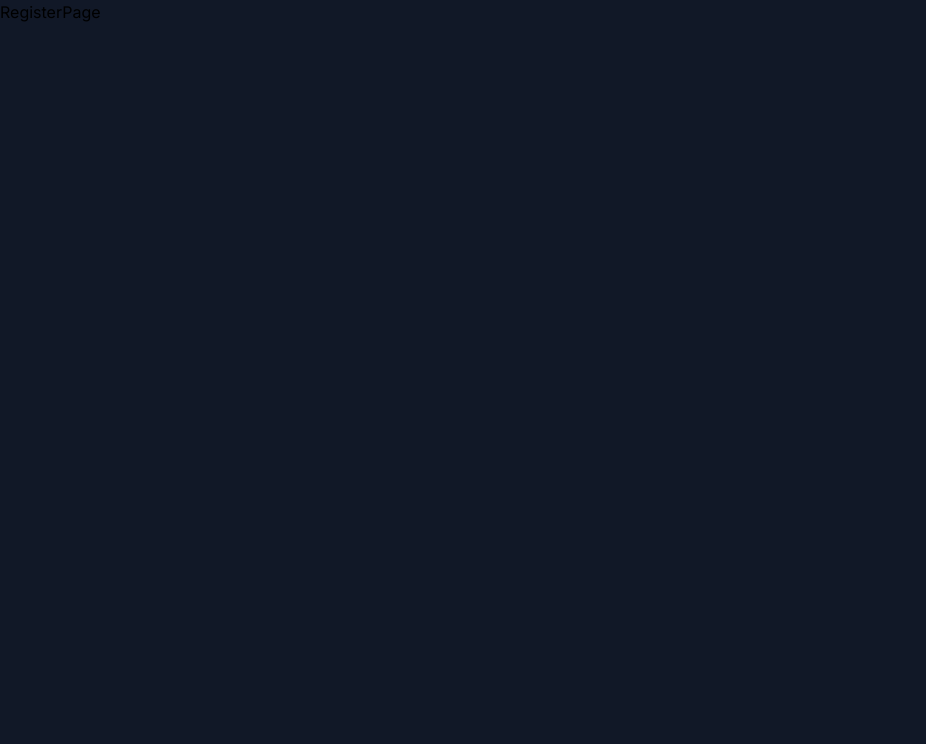
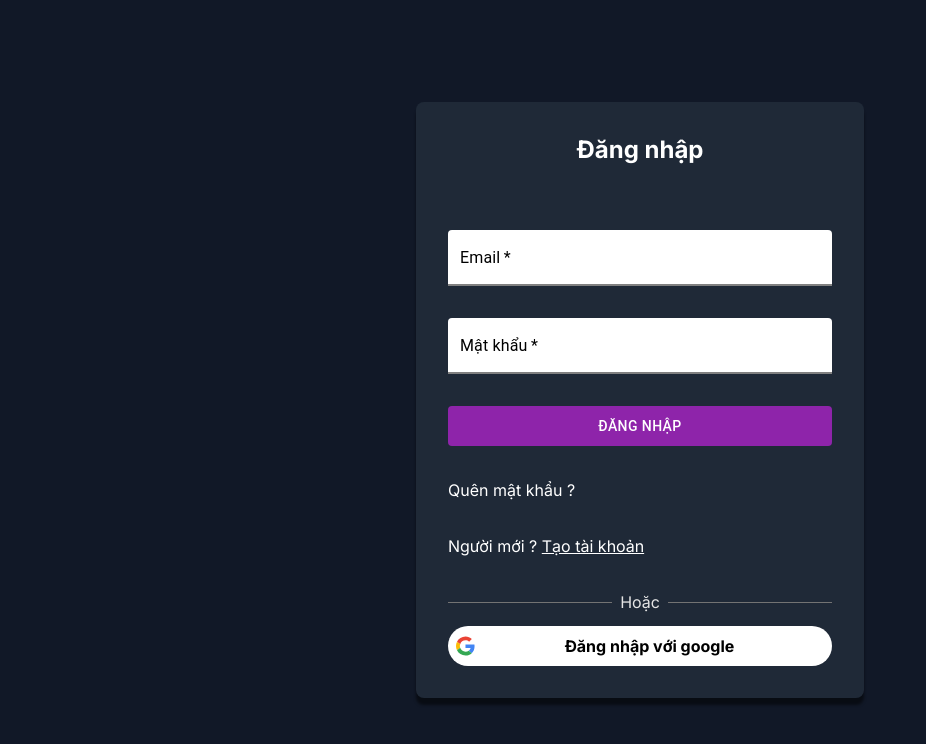
Before and after one commit to MyNameIsKry/NoName-Forum, a Next.js app in the folder client/: page /register in a window 1280 px wide. Shown: the top 744 px of the page, without its empty margins (0-926 px from the left). Built offline with nearby package versions, Linux system fonts and the light colour scheme; no server answers.

Commit message:
rebuild UI with MUI and hanlde error when login

```diff
--- a/client/package.json
+++ b/client/package.json
@@ -9,11 +9,14 @@
     "lint": "next lint"
   },
   "dependencies": {
+    "@emotion/react": "^11.13.3",
+    "@emotion/styled": "^11.13.0",
     "@fortawesome/fontawesome-svg-core": "^6.5.2",
     "@fortawesome/free-brands-svg-icons": "^6.5.2",
     "@fortawesome/free-regular-svg-icons": "^6.5.2",
     "@fortawesome/free-solid-svg-icons": "^6.5.2",
     "@fortawesome/react-fontawesome": "^0.2.2",
+    "@mui/material": "^5.16.7",
     "axios": "^1.7.2",
     "next": "14.2.3",
     "react": "^18",
--- a/client/src/app/(auth)/login/page.tsx
+++ b/client/src/app/(auth)/login/page.tsx
@@ -1,53 +1,156 @@
 "use client"
 import { FormEvent, useState } from "react";
 import Link from "next/link";
+import axios from "axios";
+import { useRouter } from "next/navigation";
+import Button, { ButtonProps } from "@mui/material/Button"
+import { styled } from "@mui/material";
+import { purple } from "@mui/material/colors";
+import Box from '@mui/material/Box';
+import TextField from '@mui/material/TextField';
+
+interface ILogin {
+  email: string;
+  password: string;
+}
 
 const LoginPage = () => {
-  const [email, setEmail] = useState<string>('');
-  const [password, setPassword] = useState<string>('');
+  const [formData, setFormData] = useState<ILogin>(
+    {
+      email: "",
+      password: ""
+    }
+  );
+  const [errorMessage, setErrorMessage] = useState<string | null>(null);
+  const router = useRouter();
 
   const handleSubmit = async (e: FormEvent<HTMLFormElement>) => {
+    e.preventDefault();
+    try {
+      const res = await axios.post(`${process.env.NEXT_PUBLIC_API_URL}/auth/login`, formData, {
+        withCredentials: true,
+        validateStatus: (status) => true
+      })
 
+      if (res.data.status >= 400) {
+        setErrorMessage(res.data.error);
+        return;
+      }
+      else {
+        router.push("/");
+      }
+    } catch(err) {
+      setErrorMessage("Internal server error")
+    }
   };
+
+  const SignInButton = styled(Button)<ButtonProps>(({ theme }) => ({
+    color: theme.palette.getContrastText(purple[500]),
+    width: "100%",
+    height: "40px",
+    backgroundColor: purple[600],
+    '&:hover': {
+      backgroundColor: purple[700],
+    },
+  }));
 
   return (
     <div className="flex items-center justify-center min-h-screen">
-      <div className="w-full max-w-md p-8 space-y-8 bg-gray-800 rounded-lg shadow-primary-boxShadow mx-5">
-        <h2 className="text-2xl font-bold text-center text-white">Đăng nhập</h2>
-        <form onSubmit={handleSubmit} className="space-y-6">
-          <div>
-            <label htmlFor="email" className="block text-sm font-medium text-white">
-              Email
-            </label>
-            <input
+        <Box
+          component={"form"}
+          className="w-full max-w-md p-8 space-y-8 bg-gray-800 rounded-lg shadow-primary-boxShadow mx-5"
+          onSubmit={handleSubmit}
+        >
+            <h2 className="text-2xl font-bold text-center text-white">Đăng nhập</h2>
+            <p className="text-center text-red-600">{errorMessage}</p>
+            <TextField
+              label="Email"
               type="email"
-              id="email"
-              value={email}
-              onChange={(e) => setEmail(e.target.value)}
+              variant="filled"
+              fullWidth
               required
-              className="block w-full px-3 py-2 mt-1 border border-gray-300 rounded shadow-sm sm:text-sm"
+              margin="normal"
+              value={formData.email}
+              onChange={(e) => setFormData({ ...formData,  email: e.target.value})}
+              InputProps={{
+                style: {
+                  color: 'black',
+                  backgroundColor: 'white',
+                },
+              }}
+              InputLabelProps={{
+                style: {
+                  color: 'black',
+                },
+              }}
+              sx={{
+                '& .MuiFilledInput-root': {
+                  backgroundColor: 'white',
+                  '&:hover': {
+                    backgroundColor: 'white',
+                  },
+                  '&.Mui-focused': {
+                    backgroundColor: 'white',
+                  },
+                  '&:before': {
+                    borderBottomColor: 'gray',
+                    borderBottomWidth: '2px'
+                  },
+                  '&:after': {
+                    borderBottomColor: purple[600],
+                    borderBottomWidth: '4px'
+                  },
+                },
+                '& .MuiInputLabel-root': {
+                  color: 'black',
+                },
+              }}
             />
-          </div>
-          <div>
-            <label htmlFor="password" className="block text-sm font-medium text-white">
-              Password
-            </label>
-            <input
+            <TextField
+              label="Mật khẩu"
               type="password"
-              id="password"
-              value={password}
-              onChange={(e) => setPassword(e.target.value)}
+              variant="filled"
+              fullWidth
               required
-              className="block w-full px-3 py-2 mt-1 border border-gray-300 rounded shadow-sm sm:text-sm"
+              margin="normal"
+              value={formData.password}
+              onChange={(e) => setFormData({ ...formData,  password: e.target.value})}
+              InputProps={{
+                style: {
+                  color: 'black',
+                  backgroundColor: 'white',
+                },
+              }}
+              InputLabelProps={{
+                style: {
+                  color: 'black',
+                },
+              }}
+              sx={{
+                '& .MuiFilledInput-root': {
+                  backgroundColor: 'white',
+                  '&:hover': {
+                    backgroundColor: 'white',
+                  },
+                  '&.Mui-focused': {
+                    backgroundColor: 'white',
+                  },
+                  '&:before': {
+                    borderBottomColor: 'gray',
+                    borderBottomWidth: '2px'
+                  },
+                  '&:after': {
+                    borderBottomColor: purple[600],
+                    borderBottomWidth: '4px'
+                  },
+                },
+                '& .MuiInputLabel-root': {
+                  color: 'black',
+                },
+              }}
             />
-          </div>
-          <button
-            type="submit"
-            className="w-full px-4 py-2 text-white bg-purple-600 rounded hover:bg-opacity-90 focus:outline-none focus:ring-2 focus:ring-offset-2 focus:ring-[#ff8052]"
-          >
-            Đăng nhập
-          </button>
-          <p className="text-white">
+            <SignInButton type="submit" >Đăng nhập</SignInButton>
+            <p className="text-white">
             Quên mật khẩu ?
           </p>
           <p className="text-white">
@@ -58,14 +161,13 @@ const LoginPage = () => {
             <span className="mx-2 text-neutral-200">Hoặc</span>
             <hr className="h-px bg-neutral-500 border-none m-0 w-1/2"/>
           </div>
-          <Link href="http://localhost:3300/oauth2/google">
+          <Link href={`${process.env.NEXT_PUBLIC_API_URL}/oauth2/google`}>
             <div className="w-full h-fit bg-white relative p-2 rounded-3xl flex items-center mt-3">
               <svg version="1.1" xmlns="http://www.w3.org/2000/svg" viewBox="0 0 48 48" className="LgbsSe-Bz112c size-5"><g><path fill="#EA4335" d="M24 9.5c3.54 0 6.71 1.22 9.21 3.6l6.85-6.85C35.9 2.38 30.47 0 24 0 14.62 0 6.51 5.38 2.56 13.22l7.98 6.19C12.43 13.72 17.74 9.5 24 9.5z"></path><path fill="#4285F4" d="M46.98 24.55c0-1.57-.15-3.09-.38-4.55H24v9.02h12.94c-.58 2.96-2.26 5.48-4.78 7.18l7.73 6c4.51-4.18 7.09-10.36 7.09-17.65z"></path><path fill="#FBBC05" d="M10.53 28.59c-.48-1.45-.76-2.99-.76-4.59s.27-3.14.76-4.59l-7.98-6.19C.92 16.46 0 20.12 0 24c0 3.88.92 7.54 2.56 10.78l7.97-6.19z"></path><path fill="#34A853" d="M24 48c6.48 0 11.93-2.13 15.89-5.81l-7.73-6c-2.15 1.45-4.92 2.3-8.16 2.3-6.26 0-11.57-4.22-13.47-9.91l-7.98 6.19C6.51 42.62 14.62 48 24 48z"></path><path fill="none" d="M0 0h48v48H0z"></path></g></svg>
               <span className="font-bold text-md text-center w-full">Đăng nhập với google</span>
             </div>
           </Link>
-        </form>
-      </div>
+        </Box>
     </div>
   )
 }
--- a/client/src/app/(auth)/register/page.tsx
+++ b/client/src/app/(auth)/register/page.tsx
@@ -1,9 +1,176 @@
-import React from 'react'
+"use client"
+import { FormEvent, useState } from "react";
+import Link from "next/link";
+import axios from "axios";
+import { useRouter } from "next/navigation";
+import Button, { ButtonProps } from "@mui/material/Button"
+import { styled } from "@mui/material";
+import { purple } from "@mui/material/colors";
+import Box from '@mui/material/Box';
+import TextField from '@mui/material/TextField';
+
+interface ILogin {
+  email: string;
+  password: string;
+}
 
 const RegisterPage = () => {
+  const [formData, setFormData] = useState<ILogin>(
+    {
+      email: "",
+      password: ""
+    }
+  );
+  const [errorMessage, setErrorMessage] = useState<string | null>(null);
+  const router = useRouter();
+
+  const handleSubmit = async (e: FormEvent<HTMLFormElement>) => {
+    e.preventDefault();
+    try {
+      const res = await axios.post(`${process.env.NEXT_PUBLIC_API_URL}/auth/register`, formData, {
+        withCredentials: true,
+        validateStatus: (status) => true
+      })
+
+      if (res.data.status >= 400) {
+        setErrorMessage(res.data.error);
+        return;
+      }
+      else {
+        router.push("/");
+      }
+    } catch(err) {
+      setErrorMessage("Internal server error")
+    }
+  };
+
+  const SignInButton = styled(Button)<ButtonProps>(({ theme }) => ({
+    color: theme.palette.getContrastText(purple[500]),
+    width: "100%",
+    height: "40px",
+    backgroundColor: purple[600],
+    '&:hover': {
+      backgroundColor: purple[700],
+    },
+  }));
+
   return (
-    <div>RegisterPage</div>
+    <div className="flex items-center justify-center min-h-screen">
+        <Box
+          component={"form"}
+          className="w-full max-w-md p-8 space-y-8 bg-gray-800 rounded-lg shadow-primary-boxShadow mx-5"
+          onSubmit={handleSubmit}
+        >
+            <h2 className="text-2xl font-bold text-center text-white">Đăng nhập</h2>
+            <p className="text-center text-red-600">{errorMessage}</p>
+            <TextField
+              label="Email"
+              type="email"
+              variant="filled"
+              fullWidth
+              required
+              margin="normal"
+              value={formData.email}
+              onChange={(e) => setFormData({ ...formData,  email: e.target.value})}
+              InputProps={{
+                style: {
+                  color: 'black',
+                  backgroundColor: 'white',
+                },
+              }}
+              InputLabelProps={{
+                style: {
+                  color: 'black',
+                },
+              }}
+              sx={{
+                '& .MuiFilledInput-root': {
+                  backgroundColor: 'white',
+                  '&:hover': {
+                    backgroundColor: 'white',
+                  },
+                  '&.Mui-focused': {
+                    backgroundColor: 'white',
+                  },
+                  '&:before': {
+                    borderBottomColor: 'gray',
+                    borderBottomWidth: '2px'
+                  },
+                  '&:after': {
+                    borderBottomColor: purple[600],
+                    borderBottomWidth: '4px'
+                  },
+                },
+                '& .MuiInputLabel-root': {
+                  color: 'black',
+                },
+              }}
+            />
+            <TextField
+              label="Mật khẩu"
+              type="password"
+              variant="filled"
+              fullWidth
+              required
+              margin="normal"
+              value={formData.password}
+              onChange={(e) => setFormData({ ...formData,  password: e.target.value})}
+              InputProps={{
+                style: {
+                  color: 'black',
+                  backgroundColor: 'white',
+                },
+              }}
+              InputLabelProps={{
+                style: {
+                  color: 'black',
+                },
+              }}
+              sx={{
+                '& .MuiFilledInput-root': {
+                  backgroundColor: 'white',
+                  '&:hover': {
+                    backgroundColor: 'white',
+                  },
+                  '&.Mui-focused': {
+                    backgroundColor: 'white',
+                  },
+                  '&:before': {
+                    borderBottomColor: 'gray',
+                    borderBottomWidth: '2px'
+                  },
+                  '&:after': {
+                    borderBottomColor: purple[600],
+                    borderBottomWidth: '4px'
+                  },
+                },
+                '& .MuiInputLabel-root': {
+                  color: 'black',
+                },
+              }}
+            />
+            <SignInButton type="submit" >Đăng nhập</SignInButton>
+            <p className="text-white">
+            Quên mật khẩu ?
+          </p>
+          <p className="text-white">
+            Người mới ? <Link href="/register" className="text-white underline">Tạo tài khoản</Link>
+          </p>
+          <div className="flex items-center w-full">
+            <hr className="h-px bg-neutral-500 border-none m-0 w-1/2"/>
+            <span className="mx-2 text-neutral-200">Hoặc</span>
+            <hr className="h-px bg-neutral-500 border-none m-0 w-1/2"/>
+          </div>
+          <Link href={`${process.env.NEXT_PUBLIC_API_URL}/oauth2/google`}>
+            <div className="w-full h-fit bg-white relative p-2 rounded-3xl flex items-center mt-3">
+              <svg version="1.1" xmlns="http://www.w3.org/2000/svg" viewBox="0 0 48 48" className="LgbsSe-Bz112c size-5"><g><path fill="#EA4335" d="M24 9.5c3.54 0 6.71 1.22 9.21 3.6l6.85-6.85C35.9 2.38 30.47 0 24 0 14.62 0 6.51 5.38 2.56 13.22l7.98 6.19C12.43 13.72 17.74 9.5 24 9.5z"></path><path fill="#4285F4" d="M46.98 24.55c0-1.57-.15-3.09-.38-4.55H24v9.02h12.94c-.58 2.96-2.26 5.48-4.78 7.18l7.73 6c4.51-4.18 7.09-10.36 7.09-17.65z"></path><path fill="#FBBC05" d="M10.53 28.59c-.48-1.45-.76-2.99-.76-4.59s.27-3.14.76-4.59l-7.98-6.19C.92 16.46 0 20.12 0 24c0 3.88.92 7.54 2.56 10.78l7.97-6.19z"></path><path fill="#34A853" d="M24 48c6.48 0 11.93-2.13 15.89-5.81l-7.73-6c-2.15 1.45-4.92 2.3-8.16 2.3-6.26 0-11.57-4.22-13.47-9.91l-7.98 6.19C6.51 42.62 14.62 48 24 48z"></path><path fill="none" d="M0 0h48v48H0z"></path></g></svg>
+              <span className="font-bold text-md text-center w-full">Đăng nhập với google</span>
+            </div>
+          </Link>
+        </Box>
+    </div>
   )
 }
 
-export default RegisterPage
+
+export default RegisterPage;
--- a/client/src/components/Sidebar.tsx
+++ b/client/src/components/Sidebar.tsx
@@ -2,7 +2,7 @@ import React from 'react'
 import { faArrowRight } from "@fortawesome/free-solid-svg-icons"
 import { FontAwesomeIcon } from '@fortawesome/react-fontawesome'
 
-export const Sidebar = () => {
+const Sidebar = () => {
   return (
     <aside className="bg-gray-800 p-4 w-72 text-white rounded-xl h-fit">
       <nav>
@@ -20,3 +20,5 @@ export const Sidebar = () => {
     </aside>
   )
 }
+
+export default Sidebar;
```
Also changed, not shown: client/next.config.mjs (+12 -1 lines), client/src/app/page.tsx (+5 -4 lines), client/src/components/Header.tsx (+13 -4 lines), 1 other file (tests, documents, lock files or other folders).
